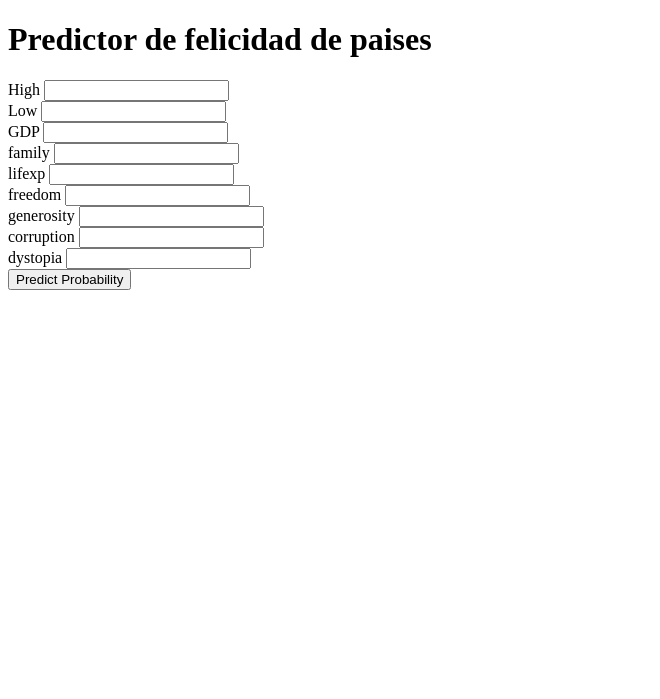
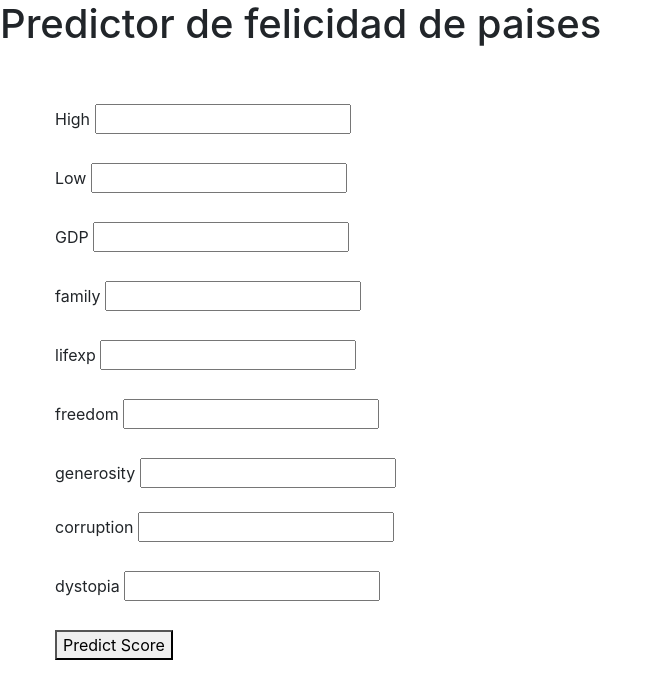
Before and after one commit to alexrods/Analisis_Indice_de_Felicidad_Dataset, a Flask app: template templates/index.html in a window 1280 px wide. Shown: the top 699 px of the page, without its empty margins (0-660 px from the left). Run offline with Flask 2, Linux system fonts and the light colour scheme; the template is opened without the code that fills it, so the values that code supplies are empty; parts of the project's set-up code (start-up, migrations or seed data) failed here and were passed over; some libraries are stand-ins or nearby versions.

Commit message:
improve frontend desing

```diff
--- a/server.py
+++ b/server.py
@@ -10,15 +10,17 @@ app = Flask(__name__)
 @app.route('/predict', methods=['GET', 'POST'])
 def predict():
 # Datos de prueba
-# [7.594444821,7.479555538,1.616463184,1.53352356,0.796666503,0.635422587,0.362012237,0.315963835,2.277026653]
-	int_features = [float(x) for x in request.form.values()]
-	features = np.array(int_features)
-	print(int_features)
-	print(features)
-	prediction = model.predict(features.reshape(1, -1))
+	# features = [7.594444821,7.479555538,1.616463184,1.53352356,0.796666503,0.635422587,0.362012237,0.315963835,2.277026653]
+	if request.method == "POST":
 
-	return render_template('index.html', pred=prediction)
+		int_features = [float(x) for x in request.form.values()]
+		features = np.array(int_features).reshape(1,-1)
+		prediction = model.predict(features)
 
+		return render_template('index.html', pred=f"El Score de felicidad es: {round(prediction[0], 4)}")
+
+
+	return render_template('index.html')
 
 if __name__ == "__main__":
     model = joblib.load("./models/best_model.pkl")
--- a/templates/index.html
+++ b/templates/index.html
@@ -2,59 +2,101 @@
 <html>
 	<head>
 		<meta charset="utf-8">
-		<!-- <title>
+		<title>
 			Prediccion de felicidad
-		</title> -->
+		</title>
+
+		<!-- BootStrap -->
+		<link rel="stylesheet" href="https://stackpath.bootstrapcdn.com/bootstrap/4.5.0/css/bootstrap.min.css"
+        integrity="sha384-9aIt2nRpC12Uk9gS9baDl411NQApFmC26EwAOH8WgZl5MYYxFfc+NcPb1dKGj7Sk" crossorigin="anonymous">
+
 	</head>
+
+
 	<body>
+
 		<h1>Predictor de felicidad de paises</h1>
-		<div class="row">
+		<br><br>
+
+		<div class="container">
+
+
+		<div class="row row-centered">
 			<form action="/predict" method="POST">
+
 				<div class="row">
 					<div class="input_field">
 						<label>High</label>
-						<input type="text" name="high      " class="validate"/>
+						<input type="text" name="high" class="validate"/>
 					</div>
+				</div>
+				<br>
+				<div class="row">
 					<div class="input_field">
 						<label>Low</label>
-						<input type="text" name="low       " class="validate"/>
+						<input type="text" name="low" class="validate"/>
 					</div>
+				</div>
+				<br>
+				<div class="row">
 					<div class="input_field">
 						<label>GDP</label>
-						<input type="text" name="gdp       " class="validate"/>
+						<input type="text" name="gdp" class="validate"/>
 					</div>
+				</div>
+				<br>
+				<div class="row">
 					<div class="input_field">
 						<label>family</label>
-						<input type="text" name="family    " class="validate" />
+						<input type="text" name="family" class="validate" />
 					</div>
+				</div>
+				<br>
+				<div class="row">
 					<div class="input_field">
 						<label>lifexp</label>
-						<input type="text" name="lifexp    " class="validate">
+						<input type="text" name="lifexp" class="validate">
 					</div>
+				</div>
+				<br>
+				<div class="row">
 					<div class="input_field">
 						<label>freedom</label>
-						<input type="text" name="freedom   " class="validate">
+						<input type="text" name="freedom" class="validate">
 					</div>
+				</div>
+				<br>
+				<div class="row">
 					<div class="input_field">
 						<lable>generosity</lable>
 						<input type="text" name="generosity" class="validate" />
 					</div>
+				</div>
+				<br>
+				<div class="row">
 					<div class="input_field">
 						<label>corruption</label>
 						<input type="text" name="corruption" class="validate" />
 					</div>
+				</div>
+				<br>
+				<div class="row">
 					<div class="input_field">
 						<label>dystopia</label>
-						<input type="text" name="dystopia  " class="validate"/>
+						<input type="text" name="dystopia" class="validate"/>
 					</div>
 				</div>
+				<br>
 				<div class="row center">
 
-	          		<button type="submit" class="btn-large waves-effect waves-light orange">Predict Probability</button>
+	          		<button type="submit" class="btn-large waves-effect waves-light orange">Predict Score</button>
 	      		</div>
 			</form>
 		</div>
+	</div>
 
-		<br><h3 align="center"<b>{{pred}}</b></h3><br>
+		<br><h3 align="center"><b>{{pred}}</b></h3><br>
 
 	</body>
+
+</html>
```
